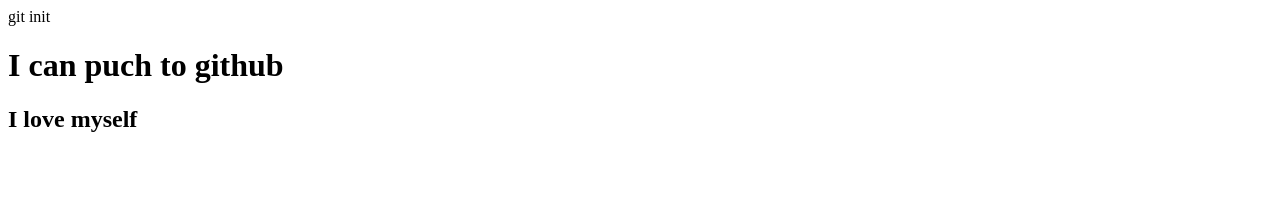
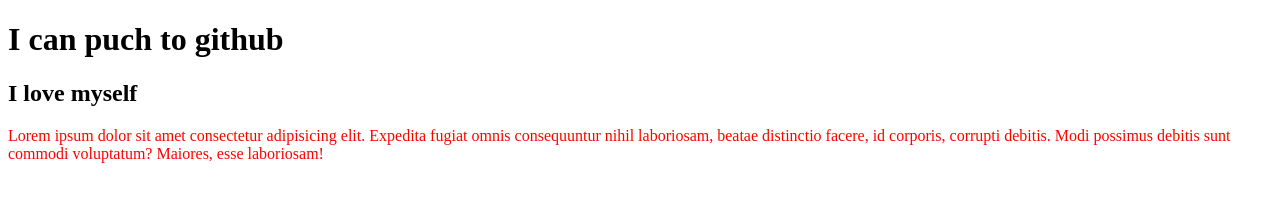
Before and after one commit to AnikBD30/my-frist-rpy, a plain HTML site: page index.html in a window 1280 px wide. Drawn offline with Linux system fonts and the light colour scheme.

Commit message:
style added

```diff
--- a/index.html
+++ b/index.html
@@ -4,12 +4,14 @@
     <meta charset="UTF-8">
     <meta http-equiv="X-UA-Compatible" content="IE=edge">
     <meta name="viewport" content="width=device-width, initial-scale=1.0">
-    <title>My Frist Github Repo</title>git init
+    <title>My Frist Github Repo</title>
+    <link rel="stylesheet" href="style.css">
 
 </head>
 <body>
 <h1> I can puch to github</h1>
 <h2> I love myself </h2>
+ <p>Lorem ipsum dolor sit amet consectetur adipisicing elit. Expedita fugiat omnis consequuntur nihil laboriosam, beatae distinctio facere, id corporis, corrupti debitis. Modi possimus debitis sunt commodi voluptatum? Maiores, esse laboriosam!</p>
 
 </body>
 </html>
--- /dev/null
+++ b/style.css
@@ -0,0 +1,3 @@
+p{
+    color: red;
+}
```
